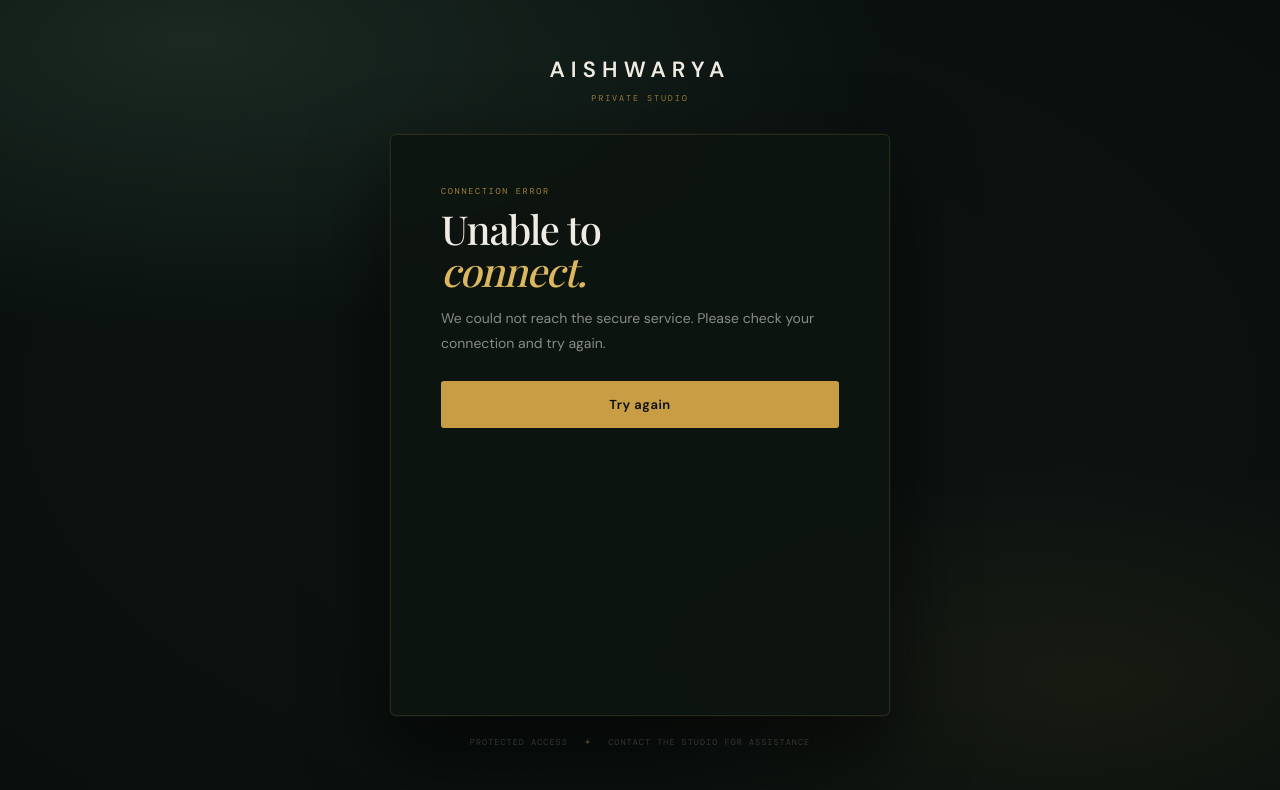
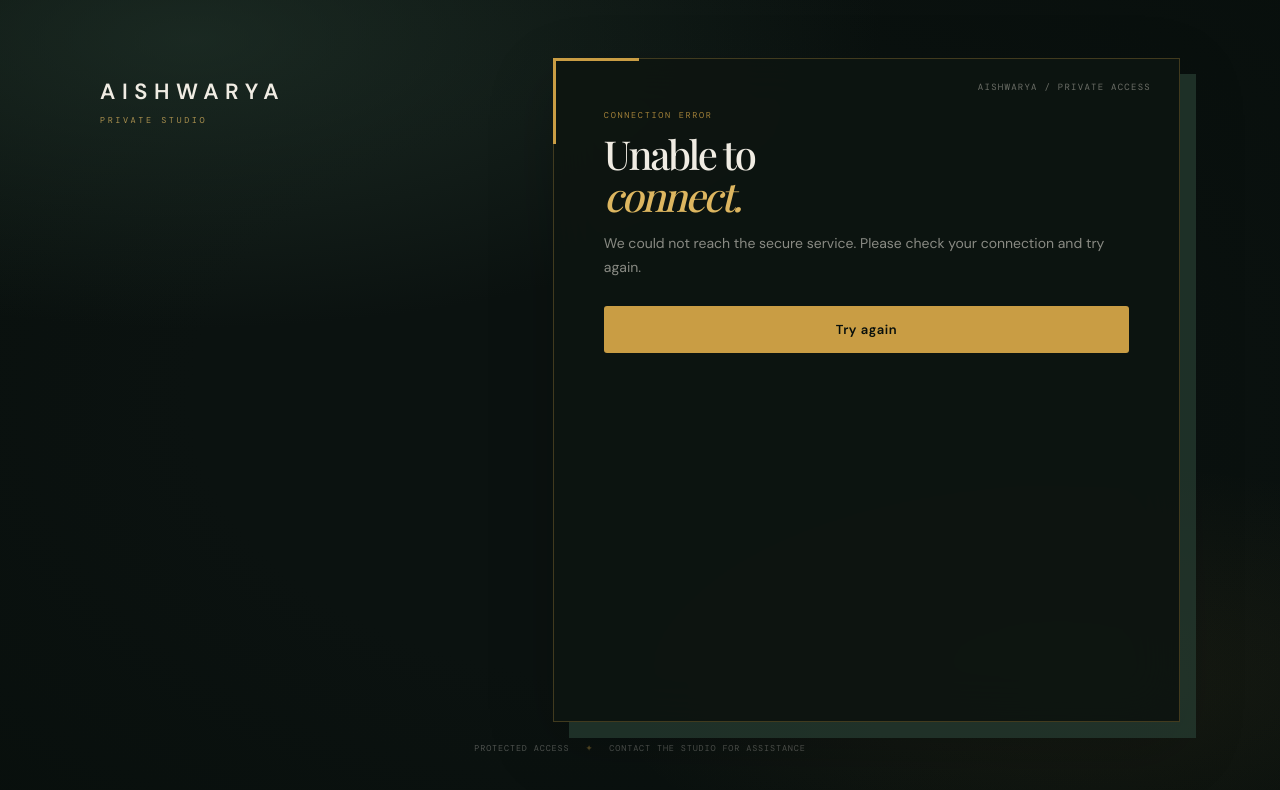
Before and after one commit to 23kb1a3351-design/New, a website: page aishwarya-private-studio-netlify 2/public/admin/index.html in a window 1280 px wide. Drawn offline with nearby package versions, Linux system fonts and the light colour scheme; no server answers; a web font is replaced by a local one.

Commit message:
Refine admin.css for improved layout and styling

```diff
--- a/aishwarya-private-studio-netlify 2/public/admin/admin.css
+++ b/aishwarya-private-studio-netlify 2/public/admin/admin.css
@@ -685,3 +685,71 @@ input.has-toggle { padding-right: 46px; }
   .recovery-grid { grid-template-columns: 1fr; }
   .recovery-actions { flex-direction: column; }
 }
+
+
+/* ─── Editorial refinement · approved visual layer ─────────────── */
+@media (min-width: 861px) {
+  .shell {
+    width: min(100% - 64px, 1080px);
+    padding: 58px 0 38px;
+    display: grid;
+    grid-template-columns: minmax(190px, .7fr) minmax(0, 1.3fr);
+    grid-template-rows: auto 1fr auto;
+    column-gap: clamp(54px, 9vw, 132px);
+  }
+  .panel-header {
+    grid-column: 1;
+    align-items: flex-start;
+    margin: 16px 0 0;
+  }
+  .card {
+    grid-column: 2;
+    grid-row: 1 / 3;
+    width: 100%;
+    max-width: 660px;
+    justify-self: end;
+  }
+  .panel-footer {
+    grid-column: 1 / -1;
+    justify-content: space-between;
+    margin-top: 0;
+  }
+}
+.brand { letter-spacing: .3em; }
+.brand-sub { color: var(--gold-light); letter-spacing: .3em; }
+.card {
+  border-radius: 0;
+  border-color: rgba(201, 157, 68, .28);
+  box-shadow: 16px 16px 0 rgba(40, 61, 50, .72), 0 22px 60px rgba(0, 0, 0, .22);
+}
+.card::before {
+  content: "";
+  position: absolute;
+  left: -1px; top: -1px;
+  width: 86px; height: 86px;
+  border-left: 3px solid var(--gold);
+  border-top: 3px solid var(--gold);
+  pointer-events: none;
+}
+.card::after {
+  content: "AISHWARYA / PRIVATE ACCESS";
+  position: absolute;
+  right: 28px; top: 22px;
+  color: rgba(240,236,227,.42);
+  font: 9px 'DM Mono', monospace;
+  letter-spacing: .14em;
+}
+h1 { letter-spacing: -.055em; }
+.stepper-bar { border-radius: 0 !important; }
+.button, button[type=submit] {
+  border-radius: 0 !important;
+  letter-spacing: .09em;
+  text-transform: uppercase;
+}
+.button::after, button[type=submit]::after { content: " →"; color: var(--gold-light); }
+input, .otp-digit { border-radius: 0 !important; }
+.panel-footer { font-family: 'DM Mono', monospace; letter-spacing: .1em; text-transform: uppercase; }
+@media (max-width: 860px) {
+  .card { border-radius: 0; box-shadow: 10px 10px 0 rgba(40,61,50,.65), 0 16px 44px rgba(0,0,0,.18); }
+  .card::after { display: none; }
+}
```
